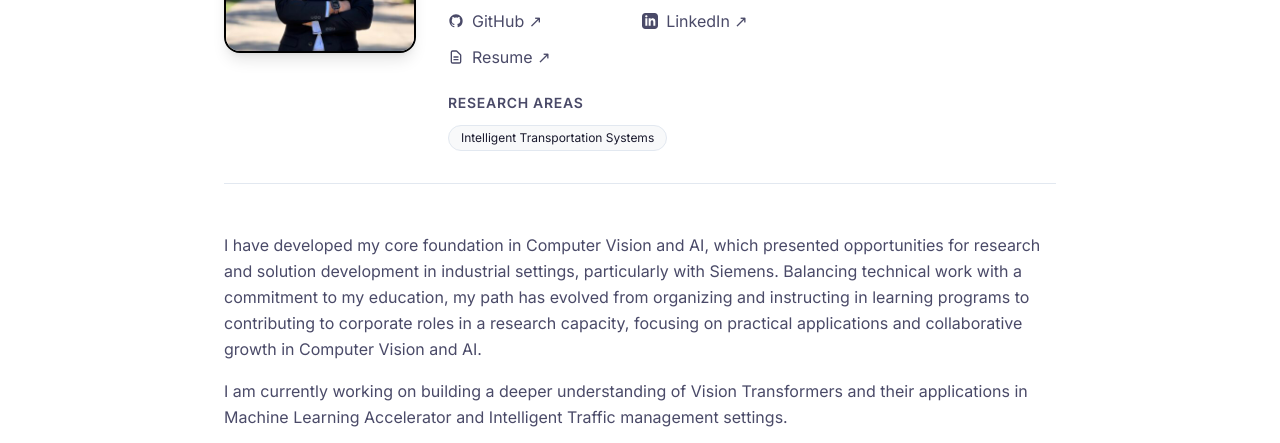
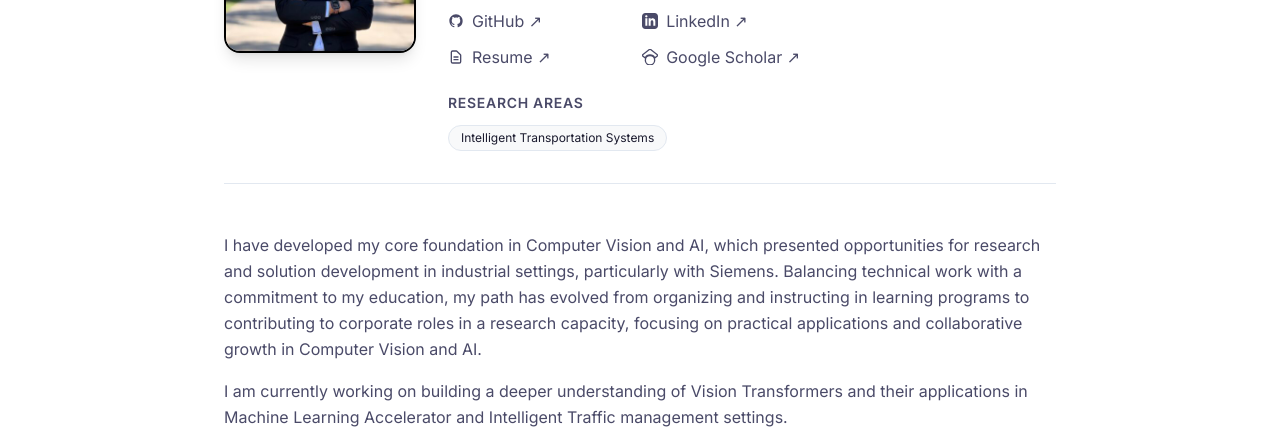
Before and after one commit to MPSLab-ASU/MPSLab-ASU.github.io, an Astro site: page /members/kaustubh-harapanahalli in a window 1280 px wide. Shown: the part 351-794 px from the top of the page. Built offline with nearby package versions, Linux system fonts and the light colour scheme; Astro itself is replaced by a stand-in of ours; some packages are replaced by stand-ins of ours.

Commit message:
feat: Add Google Scholar link to profiles.

```diff
--- a/src/content/config.ts
+++ b/src/content/config.ts
@@ -12,6 +12,7 @@ const members = defineCollection({
         github: z.string().optional(),
         linkedin: z.string().optional(),
         portfolio: z.string().optional(),
+        google_scholar: z.string().optional(),
         resume: z.string().optional(),
         researchInterests: z.array(z.string()).optional(),
         order: z.number().optional(),
--- a/src/content/members/kaustubh-harapanahalli.md
+++ b/src/content/members/kaustubh-harapanahalli.md
@@ -6,6 +6,7 @@ email: kharapan@asu.edu
 github: "https://github.com/kaustubhharapanahalli"
 linkedin: "https://www.linkedin.com/in/kmhalli/"
 portfolio: "https://kaustubhharapanahalli.me/"
+google_scholar: "https://scholar.google.com/citations?user=51Dqq8kAAAAJ&hl=en&oi=ao"
 resume: "/docs/resumes/kaustubh-harapanahalli.pdf"
 researchInterests: ["Intelligent Transportation Systems"]
 order: 2
--- a/src/pages/members/[...slug].astro
+++ b/src/pages/members/[...slug].astro
@@ -292,6 +292,33 @@ const relatedPublications = parsedBib
                                 </div>
                             )
                         }
+                        {
+                            entry.data.google_scholar && (
+                                <div class="flex items-center justify-center sm:justify-start gap-2">
+                                    <svg
+                                        class="w-4 h-4"
+                                        fill="none"
+                                        stroke="currentColor"
+                                        viewBox="0 0 24 24"
+                                    >
+                                        <path
+                                            stroke-linecap="round"
+                                            stroke-linejoin="round"
+                                            stroke-width="2"
+                                            d="M12 24a7 7 0 1 1 0-14 7 7 0 0 1 0 14zm0-24L0 9.5l4.838 3.94A8 8 0 0 1 12 9a8 8 0 0 1 7.162 4.44L24 9.5z"
+                                        />
+                                    </svg>
+                                    <a
+                                        href={entry.data.google_scholar}
+                                        target="_blank"
+                                        rel="noopener"
+                                        class="hover:text-primary transition-colors"
+                                    >
+                                        Google Scholar ↗
+                                    </a>
+                                </div>
+                            )
+                        }
                     </div>
 
                     {
```
